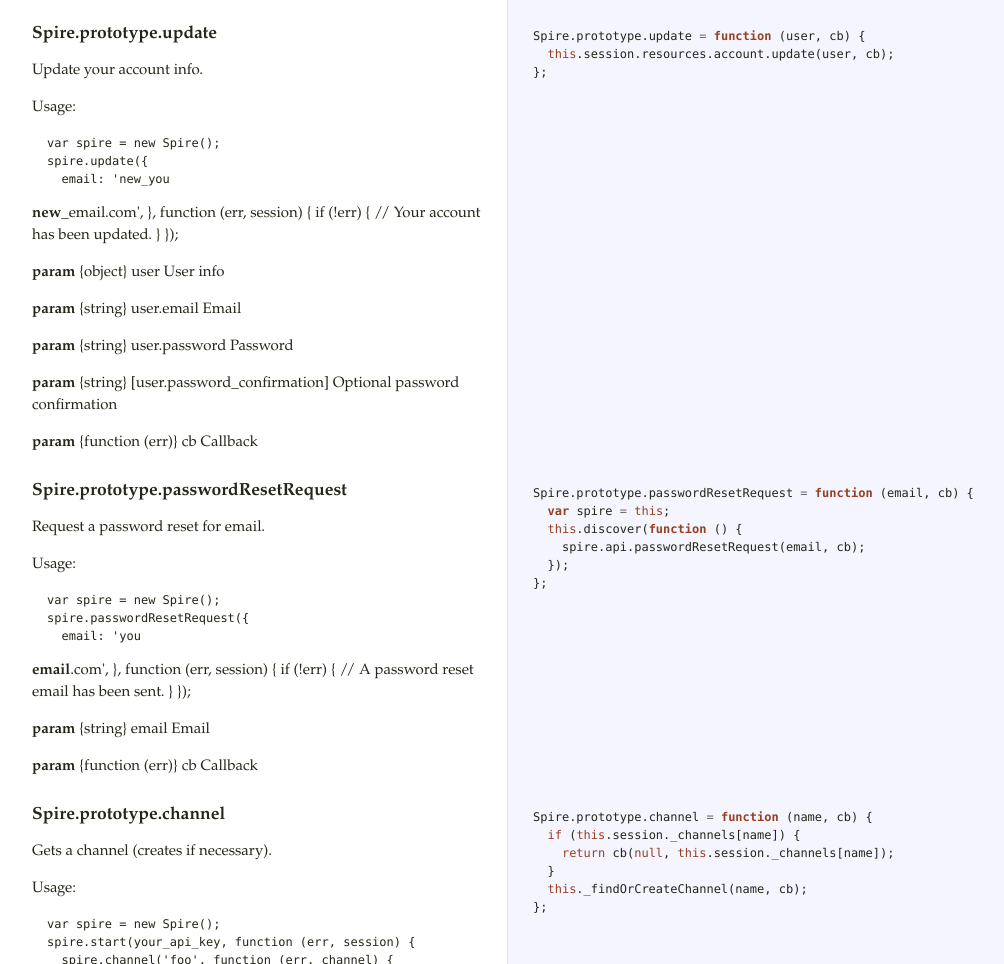
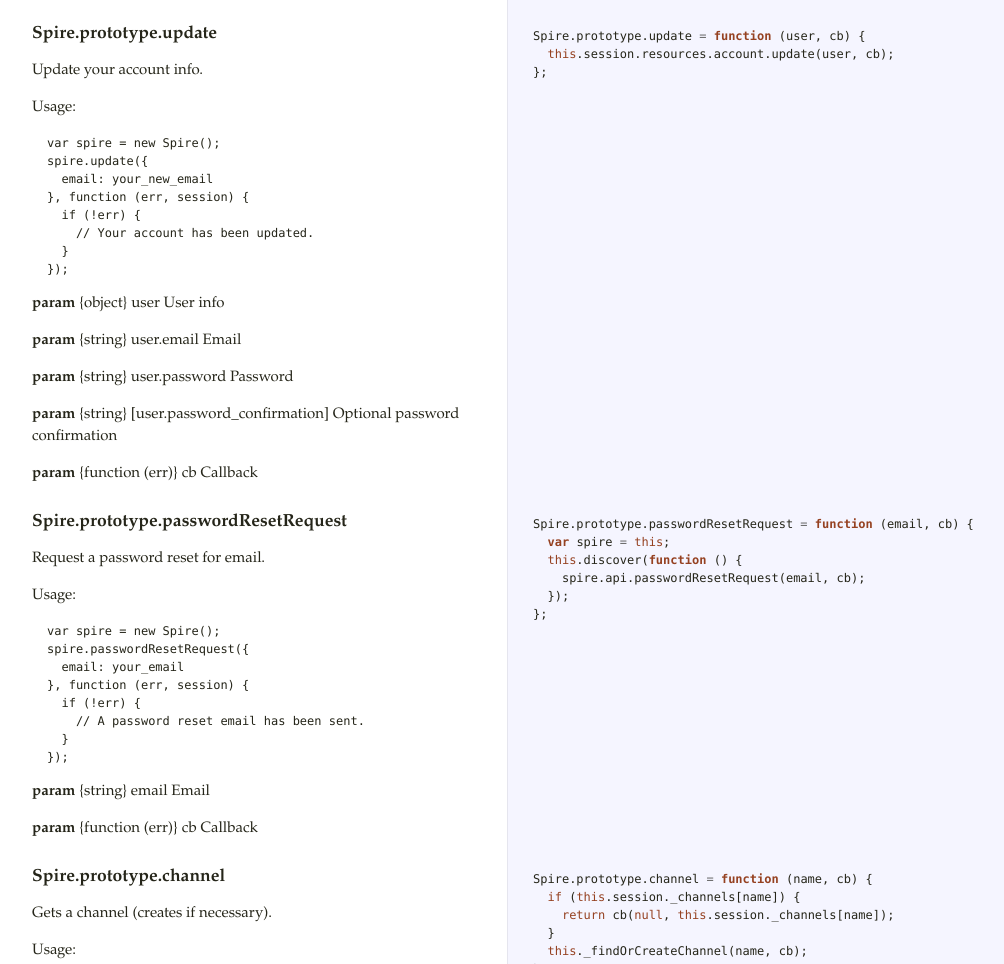
Before and after one commit to spire-io/spire.io.js, a plain HTML site: page index.html in a window 1280 px wide. Shown: the part 2463-3427 px from the top of the page, without its empty margins (18-1022 px from the left). Drawn offline with Linux system fonts and the light colour scheme.

Commit message:
rebuild pages from 7cb5068

```diff
--- a/index.html
+++ b/index.html
@@ -155,15 +155,13 @@
 
 <pre><code>var spire = new Spire();
 spire.update({
-  email: 'new_you
-</code></pre>
-
-<p><b>new</b>_email.com',
+  email: your_new_email
 }, function (err, session) {
   if (!err) {
     // Your account has been updated.
   }
-    });</p>
+});
+</code></pre>
 
 <p><b>param</b> {object} user User info</p>
 
@@ -183,15 +181,13 @@
 
 <pre><code>var spire = new Spire();
 spire.passwordResetRequest({
-  email: 'you
-</code></pre>
-
-<p><b>email</b>.com',
+  email: your_email
 }, function (err, session) {
   if (!err) {
     // A password reset email has been sent.
   }
-    });</p>
+});
+</code></pre>
 
 <p><b>param</b> {string} email Email</p>
 
```
Lines whose indentation alone changed are shown as unchanged.
